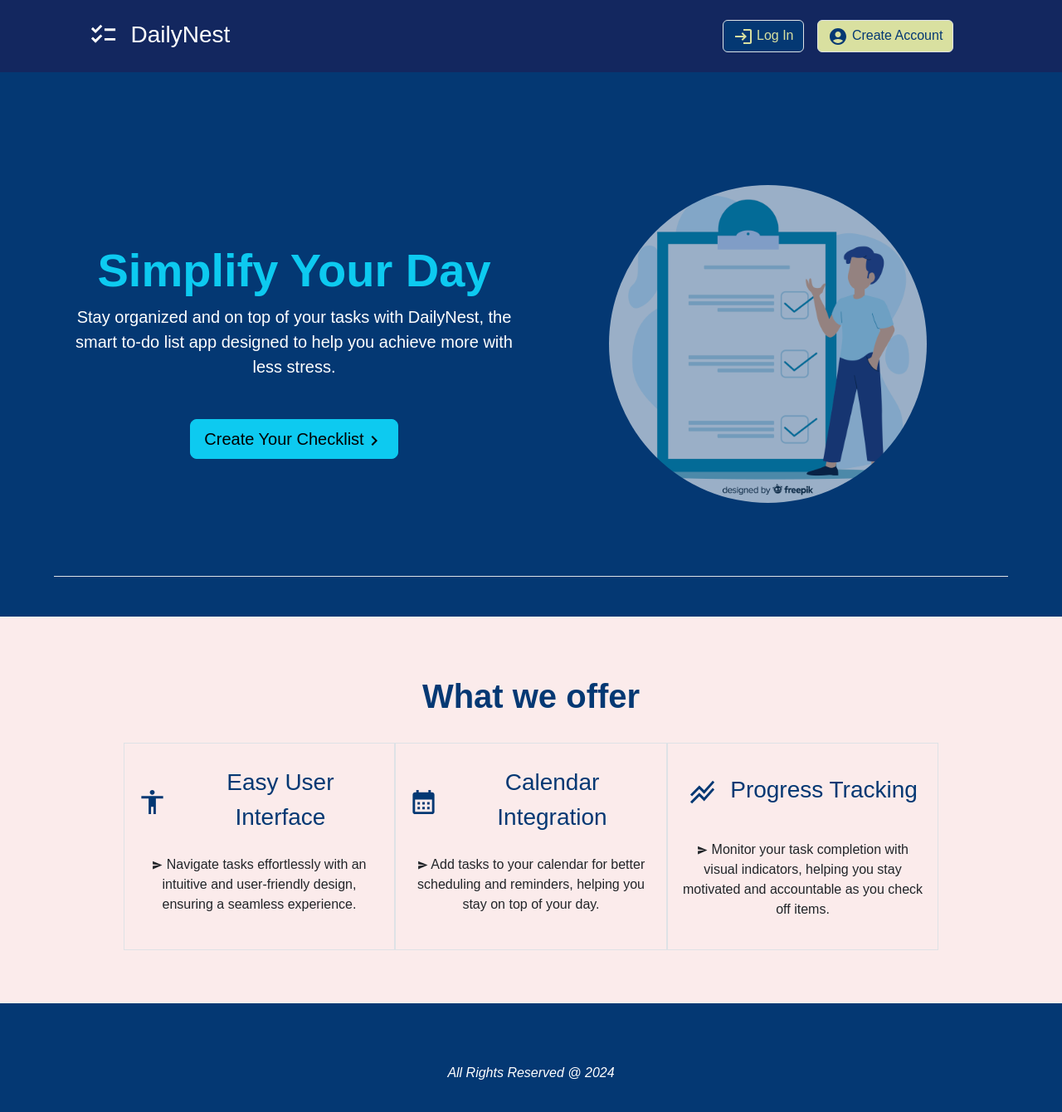
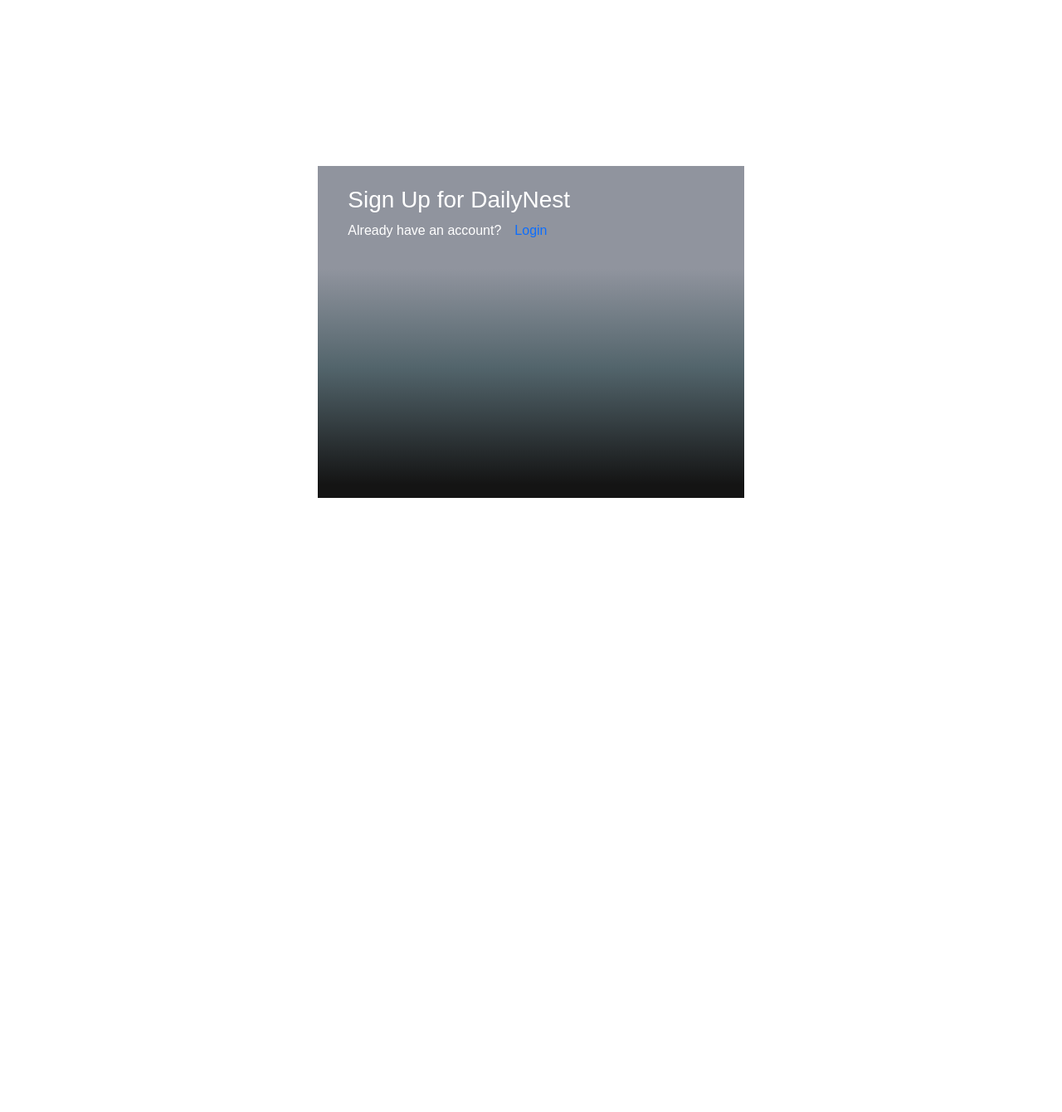
Before and after one commit to raiasim93/dailyNest, a React (Vite) app in the folder client/: page / in a window 1280 px wide. Shown: the top 1340 px of the page at 83% size. After the commit the page ends 800 px from the top, so only its background shows below. Built offline with nearby package versions, Linux system fonts and the light colour scheme; a web font is replaced by a local one.

Commit message:
design and develop loginpage

```diff
--- a/client/src/App.jsx
+++ b/client/src/App.jsx
@@ -7,17 +7,22 @@
 import Footer from './components/Footer';
 import Features from './components/Features';
 import appFeatures from './components/appFeatures';
+import '../src/styles/Login.css';
+import LoginPage from './components/pages /LoginPage';
+
+
 
 
 const App = () => {
 
   return (
     <>
-      <div className='container-fluid g-0 ' id='dailynest' style={{ backgroundColor: 'var(--main-color)' }}>
-          <Navbar />
+      <div className='container-fluid g-0 ' id='dailynest' style={{ backgroundColor: 'white'}}>
+          {/* <Navbar />
           <Landing />
           <Features feature = {appFeatures} />
-          <Footer />
+          <Footer /> */}
+          <LoginPage />
       </div>
     </>
   )
--- a/client/src/components/CardFeature.jsx
+++ b/client/src/components/CardFeature.jsx
@@ -3,7 +3,7 @@
 
 const CardFeature = (props) => {
   return (
-    <div className='feature-box border col-sm-8 col-md-8 col-lg-4 mb-3 p-3 text-center mx-auto'>
+    <div className='feature-box border col-sm-8 col-md-6  col-lg-4 mb-3 p-3 text-center mx-auto'>
       <div className="d-flex justify-content-center align-items-center mb-sm-2 mb-md-4">
         <span className="me-3 icon-style">
           {props.icon}
@@ -13,7 +13,7 @@
         </span>
       </div>
       <div>
-        <p className='fs-6'> <SendSharpIcon style={{fontSize: 'small'}} /> {props.desc} </p>
+        <p className='fs-6'> <SendSharpIcon style={{fontSize: 'small', marginRight: '4px'}} /> {props.desc} </p>
       </div>
     </div>
   );
--- a/client/src/components/Features.jsx
+++ b/client/src/components/Features.jsx
@@ -3,7 +3,7 @@
 
 const Features = ({feature}) => {
   return (
-    <div className='features-container mt-lg-5 mb-lg-5 mt-md-3'>
+    <div className='features-container'>
         <div className="row p-sm-3 p-md-5">
             <div className="col-10 mx-auto">
                 <div>
--- a/client/src/components/Landing.jsx
+++ b/client/src/components/Landing.jsx
@@ -4,8 +4,11 @@
 import HorizontalRuleIcon from '@mui/icons-material/HorizontalRule';
 const Landing = () => {
   return (
-    <div className='screen-sizing py-4 border-bottom '>
-        <div className="mt-sm-3 mt-lg-5 p-3 row text-white fs-sm-6 d-flex justify-content-center align-items-center">
+    <div className='g-0'>
+
+            <div className="row g-0 w-100 primary-color">
+                <div className="col-10 mx-auto">
+                    <div className="mt-sm-3 mt-lg-5 p-3 row text-white fs-sm-6 d-flex justify-content-center align-items-center">
 
             {/* first column to give app info  */}
             <div className="col-lg-6 col-sm-12 order-2 order-lg-1 text-center">
@@ -19,7 +22,7 @@
                 </div>
 
             <div className='text-center'>
-                <button className="btn btn-info btn-lg">
+                <button className="btn btn-info btn-lg text-white">
                     Create Your Checklist
                     <ChevronRightIcon />
                 </button>
@@ -42,8 +45,13 @@
                     className='rounded-circle landingImage'/>
                 </div>
             </div>
+                    </div>
+                </div>
+            </div>
+
+
         </div>
-    </div>
+
   )
 }
 
--- a/client/src/components/Nav.jsx
+++ b/client/src/components/Nav.jsx
@@ -13,7 +13,7 @@
   }
   return (
     <>
-    <div className=' navbar-custom py-4 d-flex'>
+    <div className='g-0 navbar-custom  py-4 d-flex'>
     <div className="row w-100  ">
       <div className="col-10 mx-auto d-flex">
       <div className='col-6' >
@@ -37,8 +37,11 @@
           <CloseIcon className='text-white pointer' onClick={toggleSidebar} />
       </div>
       <div className="sidebar-links">
-          <a className='p-3 mb-2   border d-md-none text-decoration-none text-center text-white fs-3 d-block w-100'> Log In  </a>
-          <a className="p-3  mb- 2 border d-md-none text-decoration-none text-center text-white fs-3   d-block w-100"> Create Account </a>
+          <a className='p-3 mb-2 border d-md-none text-decoration-none text-center text-white fs-3 d-block w-100'> Log In  </a>
+          <a className="p-3 mb-2 border d-md-none text-decoration-none text-center text-white fs-3 d-block w-100"> Create Account </a>
+          {/* render if user is already logged in  */}
+          <a className='p-3 mb-2 border d-md-none text-decoration-none text-center text-white fs-3 d-block w-100'> History  </a>
+          <a className="p-3 mb-2 border d-md-none text-decoration-none text-center text-white fs-3 d-block w-100"> Logout </a>
       </div>
       </div>
 
--- /dev/null
+++ b/client/src/components/pages /LoginPage.jsx
@@ -0,0 +1,30 @@
+import React, { useState } from 'react'
+import '../../styles/Login.css'
+
+const LoginPage = () => {
+
+  return (
+    <div className='login-page-container mx-auto d-flex justify-content-center align-items-center'>
+        <div className="m-4 row justify-content-center w-100">
+            <div className="p-4 row col-md-5 login-wrapper text-white ">
+                <div className="login-header">
+                    <h3>
+                        Sign Up for DailyNest
+                     </h3>
+                    <p>
+                    Already have an account?
+                    <span className='ms-3 text-primary'>
+                        Login
+                    </span>
+                    </p>
+            </div>
+
+           </div>
+        </div>
+
+
+    </div>
+  )
+}
+
+export default LoginPage;
--- /dev/null
+++ b/client/src/styles/Login.css
@@ -0,0 +1,10 @@
+
+.login-page-container {
+  height: 100vh;
+}
+
+.login-wrapper{
+  height: 400px;
+  background: rgb(20,20,20);
+  background: linear-gradient(0deg, rgba(20,20,20,1) 4%, rgba(82,100,107,1) 39%, rgba(144,148,158,1) 69%);
+}
--- a/client/src/styles/index.css
+++ b/client/src/styles/index.css
@@ -1,5 +1,4 @@
 :root {
-  /* --main-color: rgb(15, 32, 80); */
   --main-color: #043873;
   --secondary-color: #D9E0A0;
   --tertiary-color: #4F9CF9;
@@ -7,7 +6,8 @@
   /* Font settings */
   --font-family-sans: "Inder", sans-serif;
   font-size: 16px;
-  background-color: var(--main-color);
+  /* background-color: var(--main-color); */
+  background-color: white !important;
 }
 
 body {
@@ -15,12 +15,8 @@
   padding: 0 !important;
   font-family: var(--font-family-sans) !important;
 }
-
-/* Screen sizing */
-.screen-sizing {
-  max-width: 1150px;
-  background-color: var(--main-color);
-  margin: 0 auto;
+.primary-color{
+  background: var(--main-color);
 }
 
 .features-container {
@@ -71,7 +67,7 @@
   width: 100%; /* Make image fill container */
   height: auto;
   object-fit: cover;
-  opacity: 0.8;
+  opacity: 0.9;
 }
 
 /* Feature Box */
```
Also changed, not shown: client/src/components/pages /Login.jsx (deleted), 1 other file (tests, documents, lock files or other folders).
